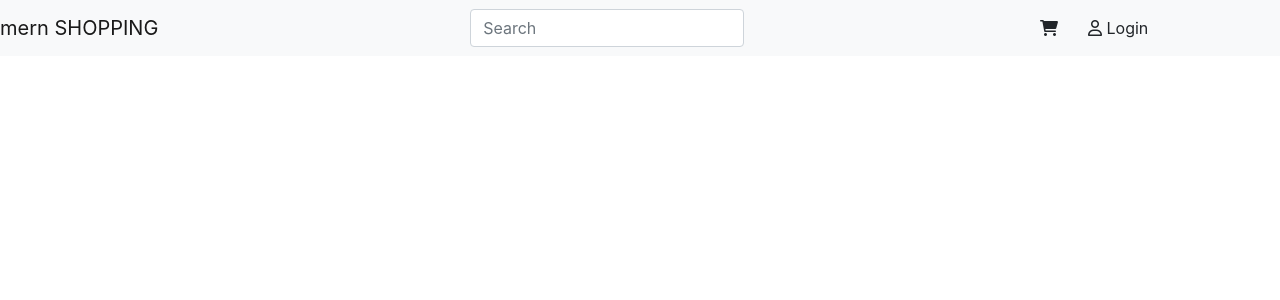
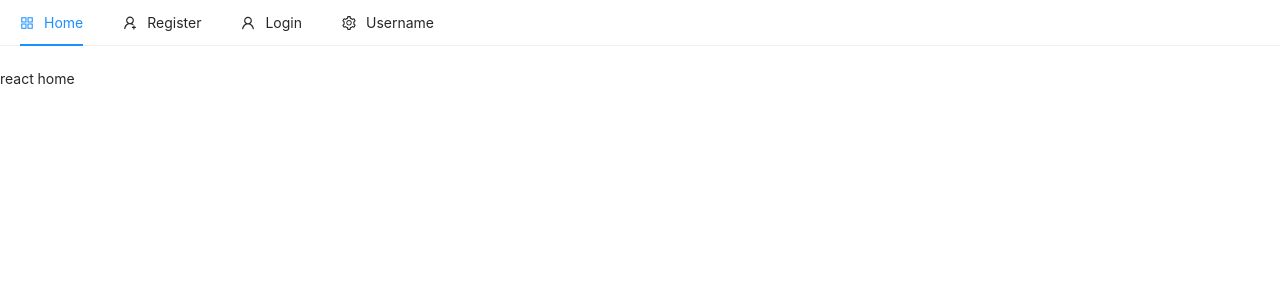
Before and after one commit to maher9393267111/for-pushhhh, a React (Create React App) app in the folder frontend/mern-2/: page /login in a window 1280 px wide. Shown: the top 300 px of the page. Built offline with nearby package versions, Linux system fonts and the light colour scheme.

Commit message:
redux start

```diff
--- a/frontend/mern-2/package.json
+++ b/frontend/mern-2/package.json
@@ -7,6 +7,7 @@
     "@testing-library/jest-dom": "^5.16.2",
     "@testing-library/react": "^12.1.2",
     "@testing-library/user-event": "^13.5.0",
+    "antd": "^4.18.6",
     "axios": "^0.25.0",
     "firebase": "^8.2.10",
     "react": "^17.0.2",
--- a/frontend/mern-2/src/App.js
+++ b/frontend/mern-2/src/App.js
@@ -4,12 +4,13 @@ import { Container } from 'react-bootstrap'
 import Header from './components/Header'
 import Footer from './components/Footer'
 import Practice from './components/practice'
-
+import Home from "./pages/Home";
 import { ToastContainer } from "react-toastify";
 import Navbar from "./components/Navbar";
 import RegisterComplete from './components/auth/RegisterComplete'
 import Overlay from "./components/overlay";
 import Register from "./components/auth/Register";
+import Login from './pages/Login'
 
 function App(props) {
   return (
@@ -21,8 +22,8 @@ function App(props) {
 
  <ToastContainer />
       <Switch>
-         {/* <Route exact path="/" component={Home} />
-        <Route exact path="/login" component={Login} /> */}
+           <Route exact path="/" component={Home} />
+        <Route exact path="/login" component={Login} />
         <Route exact path="/register" component={Register} />
         <Route exact path="/register/complete" component={RegisterComplete} />
       </Switch>
--- a/frontend/mern-2/src/components/Navbar.js
+++ b/frontend/mern-2/src/components/Navbar.js
@@ -1,53 +1,43 @@
-import './nav.css'
+import React, { useState } from "react";
+import { Menu } from "antd";
+import {
+  AppstoreOutlined,
+  SettingOutlined,
+  UserOutlined,
+  UserAddOutlined,
+} from "@ant-design/icons";
+import { Link } from "react-router-dom";
 
-import React from "react";
-import {
-  Navbar,
-  Nav,
-  Col,
-  Form,
-  FormControl,
-  NavDropdown,
-  Button
-} from "react-bootstrap";
-export default () => {
+const { SubMenu, Item } = Menu;
+
+const Header = () => {
+  const [current, setCurrent] = useState("home");
+
+  const handleClick = (e) => {
+    // console.log(e.key);
+    setCurrent(e.key);
+  };
+
   return (
-    <Navbar className="nav-container" bg="light" expand="lg">
+    <Menu onClick={handleClick} selectedKeys={[current]} mode="horizontal">
+      <Item key="home" icon={<AppstoreOutlined />}>
+        <Link to="/">Home</Link>
+      </Item>
 
+      <Item key="register" icon={<UserAddOutlined />} className="float-right">
+        <Link to="/register">Register</Link>
+      </Item>
 
-      <Navbar.Brand href="#home">mern SHOPPING</Navbar.Brand>
+      <Item key="login" icon={<UserOutlined />} className="float-right">
+        <Link to="/login">Login</Link>
+      </Item>
 
-
-
-        <Form inline>
-          <FormControl type="text" placeholder="Search" className="mr-sm-2" />
-
-        </Form>
-
-<div className="right-nav">
-
-<div className="icon" style={{marginRight:'30px'}}>
-<i className="fa-solid fa-cart-shopping"></i>
-</div>
-
-
-
-<div className="login">
-    <span><i class="fa-regular fa-user"></i> </span>
-    Login
-</div>
-
-
-
-
-</div>
-
-
-
-
-
-
-
-    </Navbar>
+      <SubMenu icon={<SettingOutlined />} title="Username">
+        <Item key="setting:1">Option 1</Item>
+        <Item key="setting:2">Option 2</Item>
+      </SubMenu>
+    </Menu>
   );
 };
+
+export default Header;
--- a/frontend/mern-2/src/components/auth/RegisterComplete.js
+++ b/frontend/mern-2/src/components/auth/RegisterComplete.js
@@ -6,12 +6,47 @@ const RegisterComplete = ({ history }) => {
   const [email, setEmail] = useState("");
   const [password, setPassword] = useState("");
 
-  useState(() => {
+  useEffect(() => {
     setEmail(window.localStorage.getItem("emailForRegistration"));
+    // console.log(window.location.href);
+    // console.log(window.localStorage.getItem("emailForRegistration"));
   }, []);
 
   const handleSubmit = async (e) => {
     e.preventDefault();
+    // validation
+    if (!email || !password) {
+      toast.error("Email and password is required");
+      return;
+    }
+
+    if (password.length < 6) {
+      toast.error("Password must be at least 6 characters long");
+      return;
+    }
+
+    try {
+      const result = await auth.signInWithEmailLink(
+        email,
+        window.location.href
+      );
+      //   console.log("RESULT", result);
+      if (result.user.emailVerified) {
+        // remove user email fom local storage
+        window.localStorage.removeItem("emailForRegistration");
+        // get user id token
+        let user = auth.currentUser;
+        await user.updatePassword(password);
+        const idTokenResult = await user.getIdTokenResult();
+        // redux store
+        console.log("user", user, "idTokenResult", idTokenResult);
+        // redirect
+        history.push("/");
+      }
+    } catch (error) {
+      console.log(error);
+      toast.error(error.message);
+    }
   };
 
   const completeRegistrationForm = () => (
--- a/frontend/mern-2/src/index.js
+++ b/frontend/mern-2/src/index.js
@@ -4,11 +4,27 @@ import './index.css';
 import App from './App';
 import reportWebVitals from './reportWebVitals';
 import { BrowserRouter } from "react-router-dom";
+import "antd/dist/antd.css";
+//  import './bootstrap.min.css'
 
-// import './bootstrap.min.css'
+//redux
+
+import { createStore } from "redux";
+import { Provider } from "react-redux";
+import { composeWithDevTools } from "redux-devtools-extension";
+import rootReducer from "./reducers";
+
+// store
+const store = createStore(rootReducer, composeWithDevTools());
+
+
+
+
 ReactDOM.render(
   <BrowserRouter>
+  <Provider store={store} >
   <App />
+  </Provider>
 </BrowserRouter>,
   document.getElementById('root')
 );
--- /dev/null
+++ b/frontend/mern-2/src/pages/Home.js
@@ -0,0 +1,9 @@
+import React from "react";
+
+const Home = () => (
+  <div>
+    <p>react home</p>
+  </div>
+);
+
+export default Home;
--- /dev/null
+++ b/frontend/mern-2/src/pages/Login.js
@@ -0,0 +1,9 @@
+import React from "react";
+
+const Login = () => (
+  <div>
+    <p>react home</p>
+  </div>
+);
+
+export default Login;
--- /dev/null
+++ b/frontend/mern-2/src/reducers/index.js
@@ -0,0 +1,8 @@
+import { combineReducers } from "redux";
+import { userReducer } from "./userReducer";
+
+const rootReducer = combineReducers({
+  user: userReducer,
+});
+
+export default rootReducer;
--- /dev/null
+++ b/frontend/mern-2/src/reducers/userReducer.js
@@ -0,0 +1,10 @@
+export const userReducer = (state = null, action) => {
+    switch (action.type) {
+      case "LOGGED_IN_USER":
+        return action.payload;
+      case "LOGOUT":
+        return action.payload;
+      default:
+        return state;
+    }
+  };
```
Also changed, not shown: 1 other file (tests, documents, lock files or other folders).
